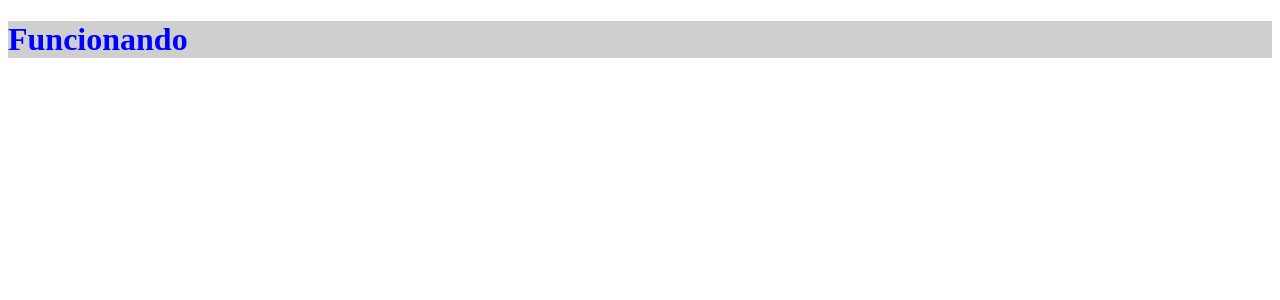
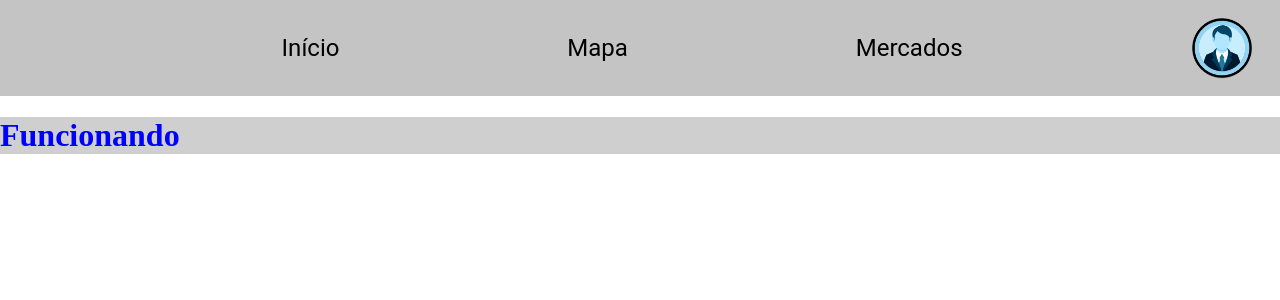
Before and after one commit to LordeFelipe/guia-do-mochileiro-urbano, a React (Create React App) app: page /markets in a window 1280 px wide. Shown: the top 300 px of the page. Built offline with nearby package versions, Linux system fonts and the light colour scheme.

Commit message:
:sparkles: Navbar

```diff
--- a/package.json
+++ b/package.json
@@ -8,6 +8,7 @@
     "@testing-library/user-event": "^13.2.1",
     "react": "^18.0.0",
     "react-dom": "^18.0.0",
+    "react-icons": "^4.3.1",
     "react-router-dom": "^6.3.0",
     "react-scripts": "5.0.0",
     "styled-components": "^5.3.5",
--- a/src/App.jsx
+++ b/src/App.jsx
@@ -1,12 +1,18 @@
 import React from 'react'
-import Router from "./routes"
-import { BrowserRouter } from 'react-router-dom';
+import Router from './routes'
+import { BrowserRouter } from "react-router-dom";
+import Navbar from './components/Navbar'
+import { GlobalStyle } from "./styles/Global";
 
 function App() {
   return (
-  <BrowserRouter>
-    <Router/>
-  </BrowserRouter>
+    <BrowserRouter>
+      <GlobalStyle/>
+      <div className="site-content">
+        <Navbar />
+        <Router/>
+      </div>
+    </BrowserRouter>
   );
 }
 
--- /dev/null
+++ b/src/components/BackButton/styles.jsx
@@ -0,0 +1,18 @@
+import styled from 'styled-components'
+
+export const Container = styled.div`
+
+    button {
+        cursor: pointer;
+        background-color: white;
+        border: none;
+        color: black;
+        font-size: 3vh;
+        padding: 4px;
+        border-radius: 10px;
+        transition: filter 0.2s;
+        &:hover {
+            filter: brightness(0.7);
+        }
+    }
+`;
--- /dev/null
+++ b/src/components/Navbar/index.jsx
@@ -0,0 +1,18 @@
+import { Container } from './styles'
+import { Link} from "react-router-dom";
+import img from "../../assets/Perfil.png"
+
+const Navbar = () => {
+  return(
+    <Container>
+      <div className="elements">
+        <Link to="/" className='link'> Início </Link>
+        <Link to="/" className='link'> Mapa </Link>
+        <Link to="/" className='link'> Mercados </Link>
+        <img src={img} alt="" />
+      </div>
+    </Container>
+  )
+}
+
+export default Navbar
--- /dev/null
+++ b/src/components/Navbar/styles.jsx
@@ -0,0 +1,30 @@
+import styled from 'styled-components'
+
+export const Container = styled.div`
+    background-color: #C4C4C4;
+    .elements {
+        padding-left: 20vw;
+        margin: 0 2vw;
+        display: flex;
+        justify-content: space-between;
+        align-items: center;
+        height: 12vh;
+    }
+
+    img {
+        height: 8vh;
+    }
+
+    .link {
+        font-size: 3vh;
+        font-family: 'Roboto', sans-serif;
+        text-decoration: none;
+        color: black;
+        transition: 200ms;
+    }
+
+    .link:hover {
+        color: grey;
+        transition: 200ms;
+    }
+`
--- /dev/null
+++ b/src/styles/Global.jsx
@@ -0,0 +1,12 @@
+import { createGlobalStyle } from "styled-components";
+
+export const GlobalStyle = createGlobalStyle`
+    body {
+        margin: 0;
+        padding: 0;
+        box-sizing: border-box;
+    }
+    .site-content {
+        min-height: 100vh;
+    }
+`
```
Also changed, not shown: src/components/BackButton/index.jsx (added, +15 -0 lines), src/assets/Perfil.png (added), 1 other file (tests, documents, lock files or other folders).
